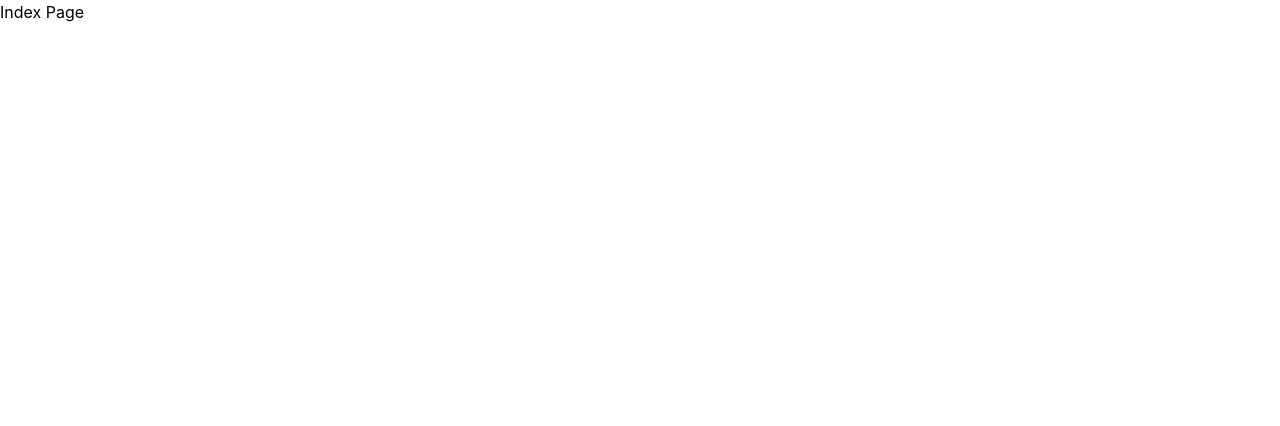
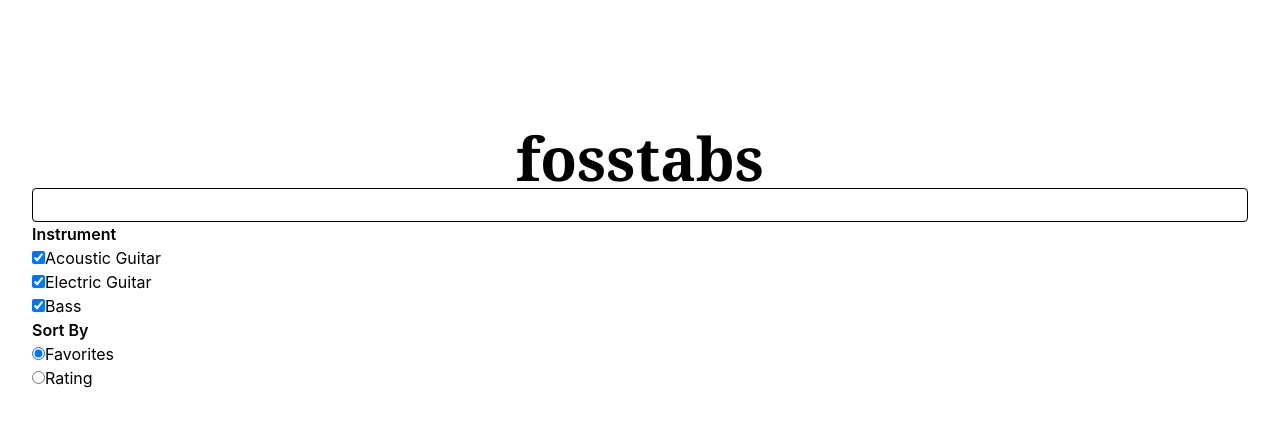
Before and after one commit to kiravalcante/fosstabs, a React (Vite) app in the folder frontend/: page / in a window 1280 px wide. Shown: the top 426 px of the page. Built offline with nearby package versions, Linux system fonts and the light colour scheme.

Commit message:
build home page prototype

```diff
--- a/frontend/src/pages/index.tsx
+++ b/frontend/src/pages/index.tsx
@@ -1,3 +1,61 @@
 export function Index() {
-  return <div>Index Page</div>;
+  return (
+    <div className="min-h-screen">
+      <div className="mx-auto w-screen px-8 pt-32">
+        <div>
+          <h1 className="text-center font-serif text-6xl font-semibold">
+            fosstabs
+          </h1>
+        </div>
+
+        <div>
+          <form action="">
+            <div>
+              <input type="text" className="w-full rounded border px-2 py-1" />
+            </div>
+            <div>
+              <label htmlFor="" className="font-semibold">
+                Instrument
+              </label>
+              <div>
+                <input
+                  type="checkbox"
+                  id="acoustic-guitar"
+                  name="acoustic-guitar"
+                  checked
+                />
+                Acoustic Guitar
+              </div>
+              <div>
+                <input
+                  type="checkbox"
+                  id="electric-guitar"
+                  name="electric-guitar"
+                  checked
+                />
+                Electric Guitar
+              </div>
+              <div>
+                <input type="checkbox" id="bass" name="bass" checked />
+                Bass
+              </div>
+            </div>
+            <div>
+              <label htmlFor="" className="font-semibold">
+                Sort By
+              </label>
+              <div>
+                <input type="radio" name="sort" value="favorites" checked />
+                Favorites
+              </div>
+              <div>
+                <input type="radio" name="sort" value="rating" />
+                Rating
+              </div>
+            </div>
+          </form>
+        </div>
+      </div>
+    </div>
+  );
 }
```
